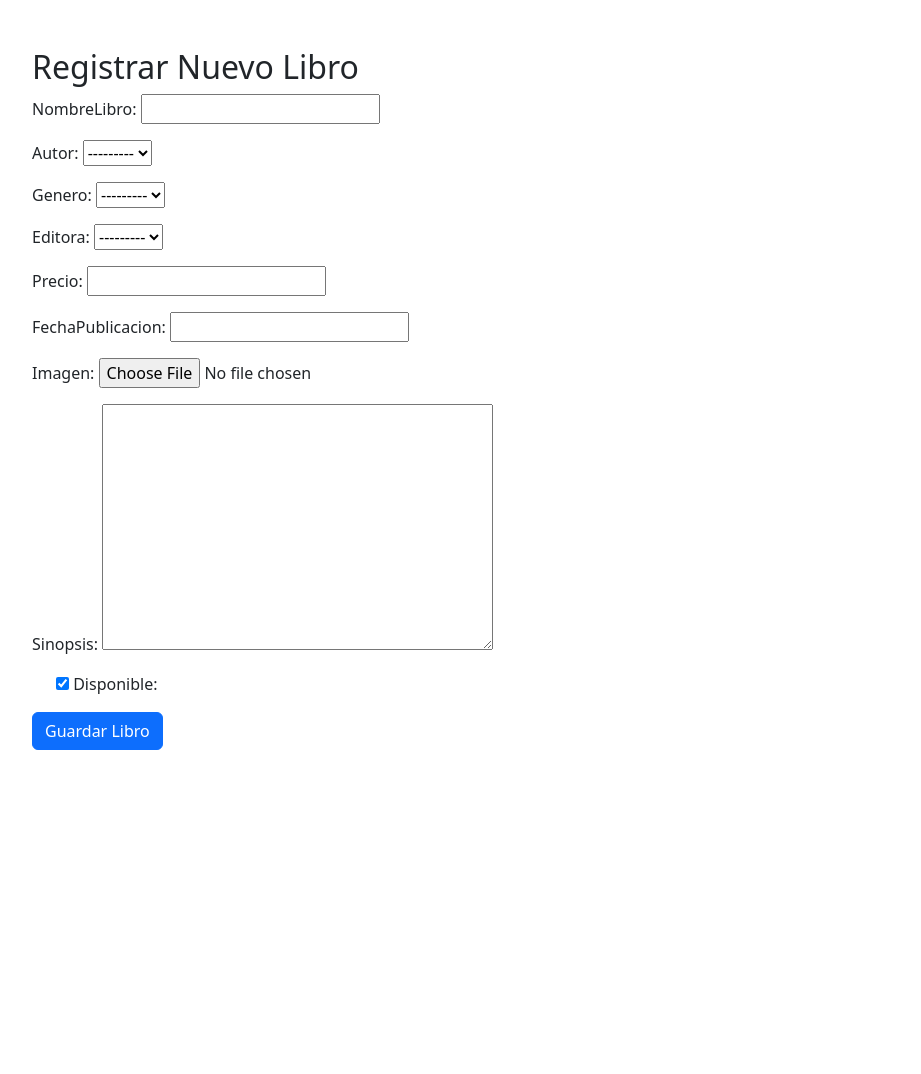
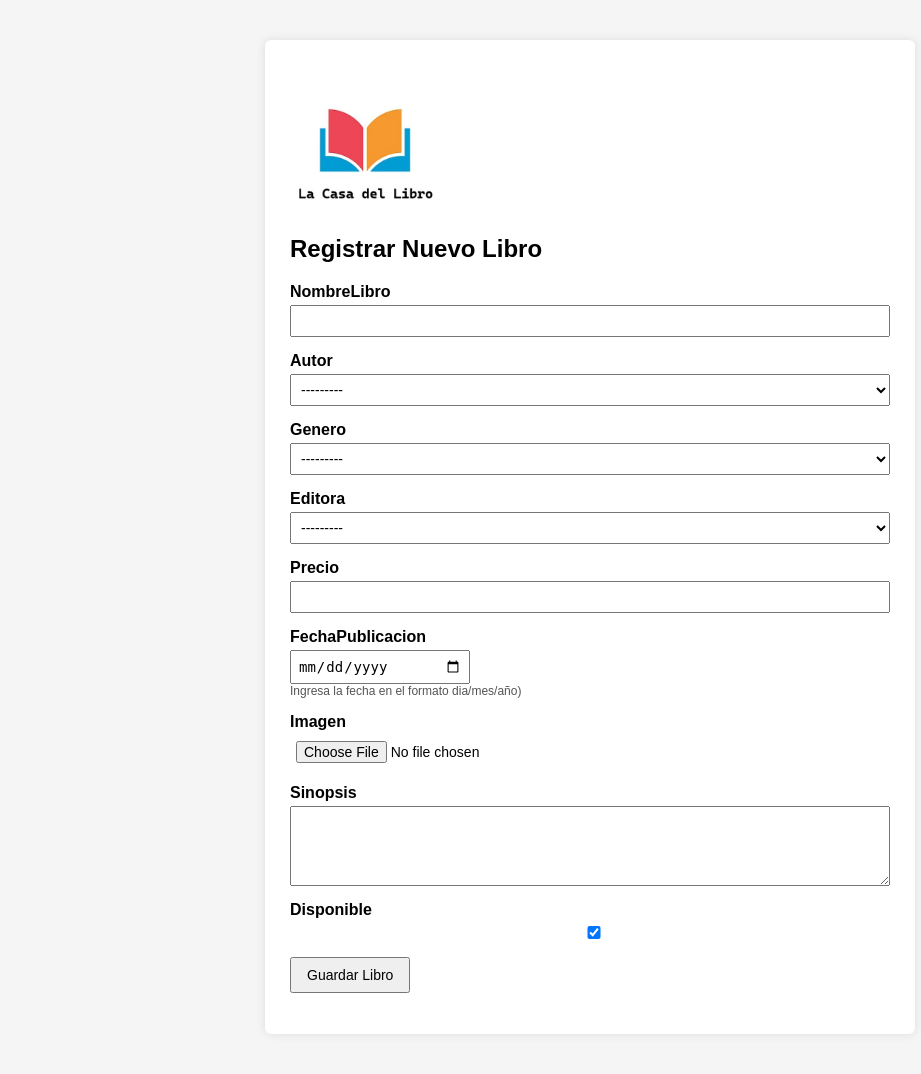
Before and after one commit to xduran22/LibreriaCasaDelLibro, a Django app: page /libros/crear/ in a window 1280 px wide. Shown: the whole page, without its empty margins (50-971 px from the left). Before the commit the page ends 750 px from the top, so only its background shows below. Run offline with Django 5.2, Linux system fonts and the light colour scheme; data that the repository does not hold is empty.

Commit message:
insertar libro (formato fecha)

```diff
--- a/catalogo_libros/forms.py
+++ b/catalogo_libros/forms.py
@@ -1,7 +1,41 @@
 from .models import Libros
 from django import forms
+from datetime import datetime, date  # Importa 'date' y 'datetime'
 
 class LibrosForm(forms.ModelForm):
     class Meta:
         model = Libros
         fields  = '__all__'
+        widgets = {
+            'fechaPublicacion': forms.DateInput(attrs={'type': 'date'}),
+        }
+        help_texts = {
+            'fechaPublicacion': 'Ingresa la fecha en el formato dia/mes/año)'
+        }
+
+    def clean_fechaPublicacion(self):
+        fecha = self.cleaned_data.get('fechaPublicacion')
+        if not fecha:
+            return None
+
+        # Si ya es un objeto tipo 'date', lo devolvemos tal cual
+        if isinstance(fecha, date):
+            return fecha
+
+        # Intentamos parsear la fecha con formatos comunes manualmente
+        formatos = [
+            '%Y-%m-%d',  # 2024-02-13
+            '%d/%m/%Y',  # 13/02/2024
+            '%d-%m-%Y',  # 13-02-2024
+            '%m/%d/%Y',  # 02/13/2024
+            '%m-%d-%Y',  # 02-13-2024
+        ]
+        for fmt in formatos:
+            try:
+                return datetime.strptime(str(fecha), fmt).date()
+            except ValueError:
+                continue
+
+        raise forms.ValidationError(
+            "Formato de fecha no reconocido. Usa algo como 2024-02-13 o 13/02/2024."
+        )
--- a/catalogo_libros/templates/catalogo/crear_libro.html
+++ b/catalogo_libros/templates/catalogo/crear_libro.html
@@ -1,47 +1,125 @@
 <!-- @format -->
 
-<!doctype html>
-<html>
+{% load static %}
+<html lang="es">
   <head>
+    <meta charset="UTF-8" />
     <title>Crear Libro</title>
-    <link
-      href="https://cdn.jsdelivr.net/npm/bootstrap@5.3.2/dist/css/bootstrap.min.css"
-      rel="stylesheet" />
+
+    <style>
+      body {
+        font-family: Arial, sans-serif;
+        background-color: #f5f5f5;
+      }
+
+      .container {
+        width: 600px;
+        margin: 40px auto;
+        background: white;
+        padding: 25px;
+        border-radius: 6px;
+        box-shadow: 0 0 10px rgba(0, 0, 0, 0.1);
+      }
+
+      h2 {
+        margin-bottom: 20px;
+      }
+
+      .campo {
+        margin-bottom: 15px;
+      }
+
+      label {
+        display: block;
+        font-weight: bold;
+        margin-bottom: 4px;
+      }
+
+      input,
+      select,
+      textarea {
+        width: 100%;
+        padding: 6px;
+        font-size: 14px;
+        box-sizing: border-box;
+      }
+
+      textarea {
+        resize: vertical;
+        height: 80px;
+      }
+
+      /* 🔹 Campo fecha más pequeño */
+      input[type="date"] {
+        width: 180px;
+      }
+
+      .error input,
+      .error select,
+      .error textarea {
+        border: 1px solid red;
+      }
+
+      .error-text {
+        color: red;
+        font-size: 13px;
+      }
+
+      .help-text {
+        font-size: 12px;
+        color: #555;
+      }
+
+      .mensaje {
+        padding: 10px;
+        margin-bottom: 15px;
+        border-radius: 4px;
+      }
+
+      .mensaje.success {
+        background-color: #d4edda;
+        color: #155724;
+      }
+
+      .mensaje.error {
+        background-color: #f8d7da;
+        color: #721c24;
+      }
+
+      button {
+        padding: 8px 15px;
+        font-size: 14px;
+        cursor: pointer;
+      }
+    </style>
   </head>
   <body>
-    <div class="container mt-5">
+    <div class="container">
+      <img
+        src="{% static 'img/logo.jpg' %}"
+        alt="Logo"
+        width="150"
+        height="auto" />
       <h2>Registrar Nuevo Libro</h2>
 
-      <form method="POST" enctype="multipart/form-data">
-        {% csrf_token %}
+      {% if messages %} {% for message in messages %}
+      <div class="mensaje {{ message.tags }}">{{ message }}</div>
+      {% endfor %} {% endif %}
 
-        <div class="mb-3">
-          {{ form.nombreLibro.label_tag }} {{ form.nombreLibro }}
+      <form method="POST" enctype="multipart/form-data" novalidate>
+        {% csrf_token %} {% for field in form %}
+        <div class="campo {% if field.errors %}error{% endif %}">
+          <label for="{{ field.id_for_label }}"> {{ field.label }} </label>
+
+          {{ field }} {% if field.errors %}
+          <div class="error-text">{{ field.errors|striptags }}</div>
+          {% endif %} {% if field.help_text %}
+          <div class="help-text">{{ field.help_text }}</div>
+          {% endif %}
         </div>
+        {% endfor %}
 
-        <div class="mb-3">{{ form.autor.label_tag }} {{ form.autor }}</div>
-
-        <div class="mb-3">{{ form.genero.label_tag }} {{ form.genero }}</div>
-
-        <div class="mb-3">{{ form.editora.label_tag }} {{ form.editora }}</div>
-
-        <div class="mb-3">{{ form.precio.label_tag }} {{ form.precio }}</div>
-
-        <div class="mb-3">
-          {{ form.fechaPublicacion.label_tag }} {{ form.fechaPublicacion }}
-        </div>
-
-        <div class="mb-3">{{ form.imagen.label_tag }} {{ form.imagen }}</div>
-
-        <div class="mb-3">
-          {{ form.sinopsis.label_tag }} {{ form.sinopsis }}
-        </div>
-
-        <div class="form-check mb-3">
-          {{ form.disponible }} {{ form.disponible.label_tag }}
-        </div>
-
-        <button type="submit" class="btn btn-primary">Guardar Libro</button>
+        <button type="submit">Guardar Libro</button>
       </form>
     </div>
   </body>
--- a/catalogo_libros/views.py
+++ b/catalogo_libros/views.py
@@ -20,7 +20,8 @@ def crearLibro(request):
         if form.is_valid():
             form.save()
             messages.success(request, 'Libro creado exitosamente.')
-            return redirect('libros')
+            form = LibrosForm()
+            return redirect('crearLibro')  # Redirige a la misma página para mostrar el formulario vacío después de guardar
         else:
             print(form.errors)  # Esto imprimirá los errores en la consola para depuración
             messages.error(request, 'Corrige errores en rojo')
```
